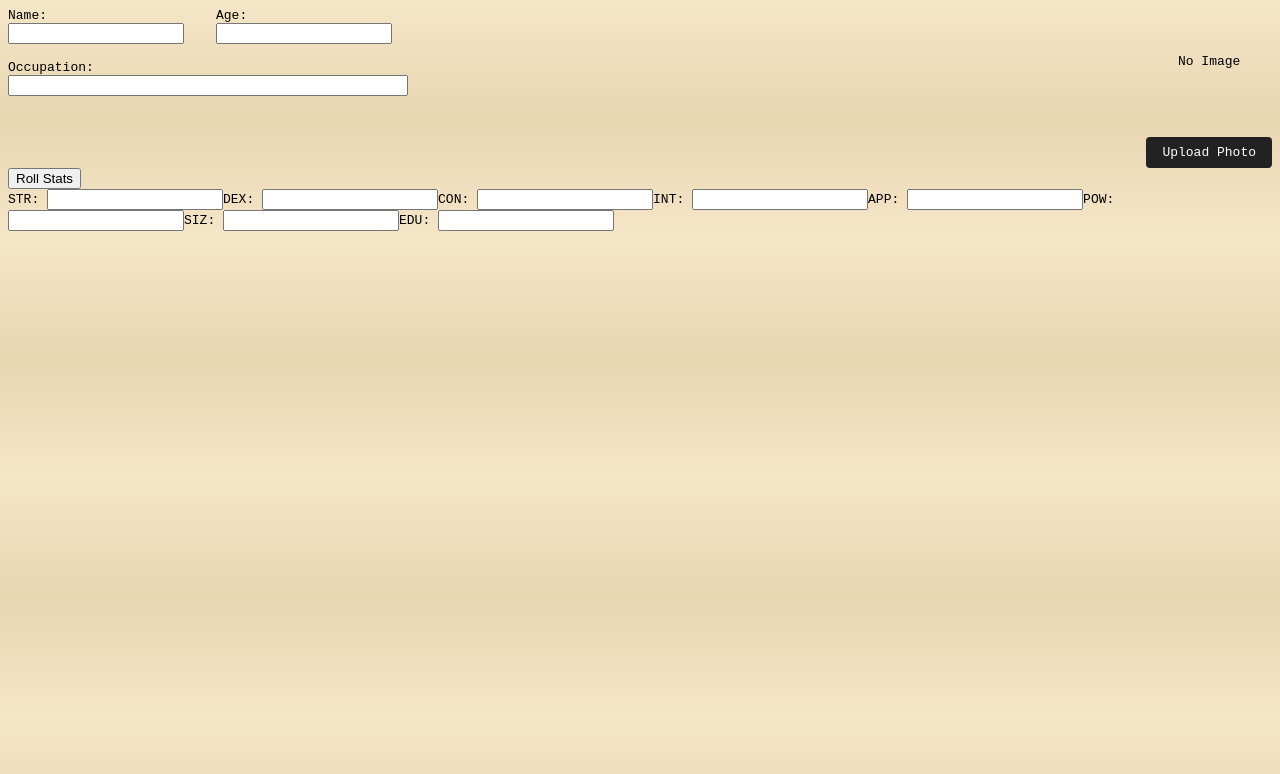
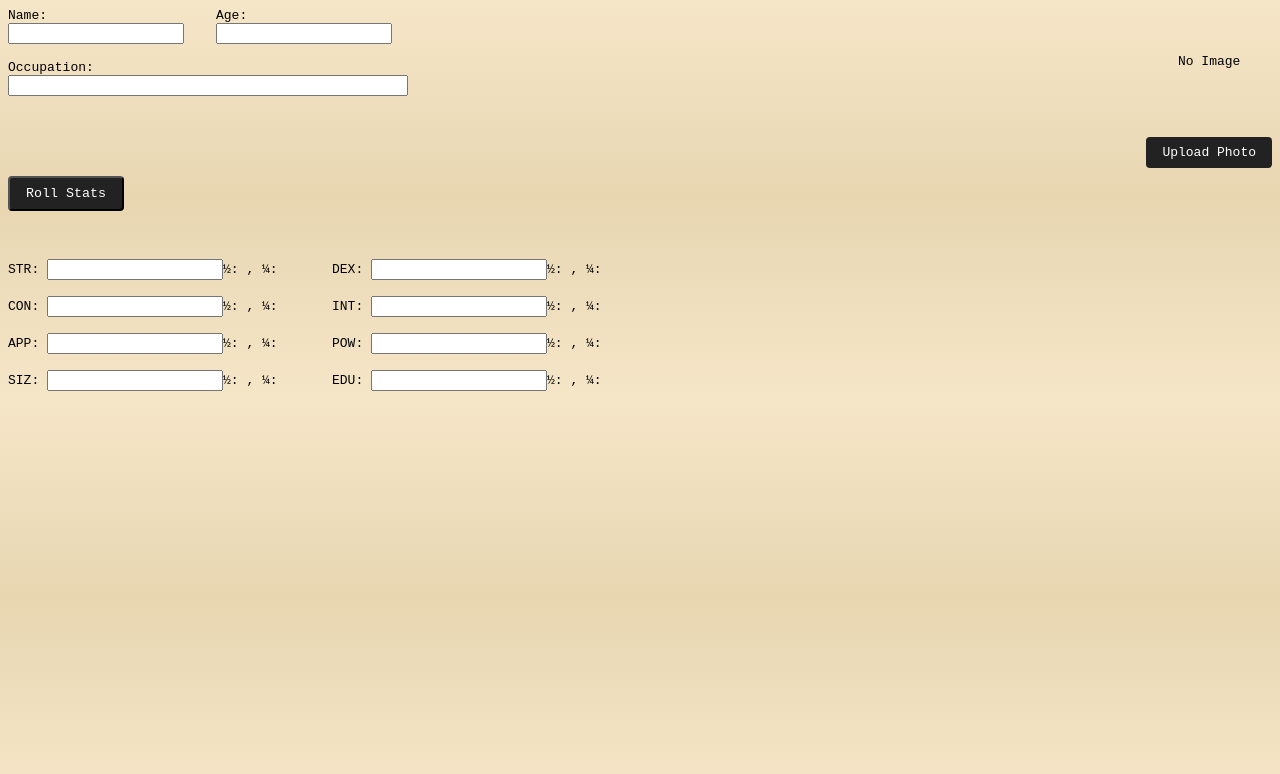
Before and after one commit to JaisungSinghLidder/Call-Of-Cthullu-Character-Sheet-, a React (Vite) app: page / in a window 1280 px wide. Shown: the top 774 px of the page. Built offline with nearby package versions, Linux system fonts and the light colour scheme.

Commit message:
added the core stats

```diff
--- a/src/components/CharacterSkills.css
+++ b/src/components/CharacterSkills.css
@@ -0,0 +1,31 @@
+.core-stats{
+    display: grid;
+    grid-template-columns: repeat(2, 1fr);
+    grid-auto-rows: auto;
+    gap: 1rem;
+    width:50%;
+}
+
+.roll-button-container{
+    margin-bottom: 3rem;
+}
+
+
+.stat-block p {
+    display:inline;
+}
+
+button {
+  background: #222;
+  color: white;
+  padding: 0.5rem 1rem;
+  border-radius: 4px;
+  cursor: pointer;
+  font-family: monospace;
+  text-align: center;
+  margin-top: 0.5rem;
+}
+
+button:hover {
+  background: #444;
+}
--- a/src/components/CharacterSkills.jsx
+++ b/src/components/CharacterSkills.jsx
@@ -32,7 +32,7 @@ function CharacterSkills() {
     //these stats are derived from these core stats
     const hitPoints = constitution && size ? Math.floor((constitution + size) / 10) : "";
     const halfHP = hitPoints ? Math.floor(hitPoints / 2 ) : "";
-    const quarterHP = hitPoints ? Math.floor(hitPoints / 4) : " ";
+    const quarterHP = hitPoints ? Math.floor(hitPoints / 4) : "";
     const sanity = power || "";
     const halfSan = sanity ? Math.floor(sanity / 2) : "";
 
@@ -47,18 +47,52 @@ function CharacterSkills() {
     return (
         <div className = "character-skills">
 
-            <div className="core-stats">
                 <div className = "roll-button-container">
                     <button onClick={rollAllStats}> Roll Stats</button>
                 </div>
+
+            <div className="core-stats">
+
+                <div className="stat-block">
                 <label>STR: <input type = "number" value={strength} onChange={e => setStrength(e.target.value)} /></label>
+                <p>½: {strength ? Math.floor(strength / 2) : ""}, ¼: {strength ? Math.floor(strength / 4) : ""}</p>
+                </div>
+
+                <div className="stat-block">
                 <label>DEX: <input type = "number" value={dexterity} onChange={e => setDexterity(e.target.value)} /></label>
+                <p>½: {dexterity ? Math.floor(dexterity / 2) : ""}, ¼: {dexterity ? Math.floor(dexterity / 4) : ""}</p>
+                </div>
+
+                <div className="stat-block">
                 <label>CON: <input type = "number" value={constitution} onChange={e => setConstitution(e.target.value)} /></label>
+                <p>½: {constitution ? Math.floor(constitution / 2) : ""}, ¼: {constitution ? Math.floor(constitution / 4) : ""}</p>
+                </div>
+
+                <div className="stat-block">
                 <label>INT: <input type = "number" value={intelligence} onChange={e => setIntelligence(e.target.value)} /></label>
+                <p>½: {intelligence ? Math.floor(intelligence / 2) : ""}, ¼: {intelligence ? Math.floor(intelligence / 4) : ""}</p>
+                </div>
+
+                <div className="stat-block">
                 <label>APP: <input type = "number" value={appearance} onChange={e => setAppearance(e.target.value)} /></label>
+                <p>½: {appearance ? Math.floor(appearance / 2) : ""}, ¼: {appearance ? Math.floor(appearance / 4) : ""}</p>
+                </div>
+
+                <div className="stat-block">
                 <label>POW: <input type = "number" value={power} onChange={e => setPower(e.target.value)} /></label>
+                <p>½: {power ? Math.floor(power / 2) : ""}, ¼: {power ? Math.floor(power / 4) : ""}</p>
+                </div>
+
+                <div className="stat-block">
                 <label>SIZ: <input type = "number" value={size} onChange={e => setSize(e.target.value)} /></label>
+                <p>½: {size ? Math.floor(size / 2) : ""}, ¼: {size ? Math.floor(size / 4) : ""}</p>
+                </div>
+
+                <div className="stat-block">
                 <label>EDU: <input type = "number" value={education} onChange={e => setEducation(e.target.value)} /></label>
+                <p>½: {education ? Math.floor(education / 2) : ""}, ¼: {education ? Math.floor(education / 4) : ""}</p>
+                </div>
+
             </div>
 
         </div>
```
